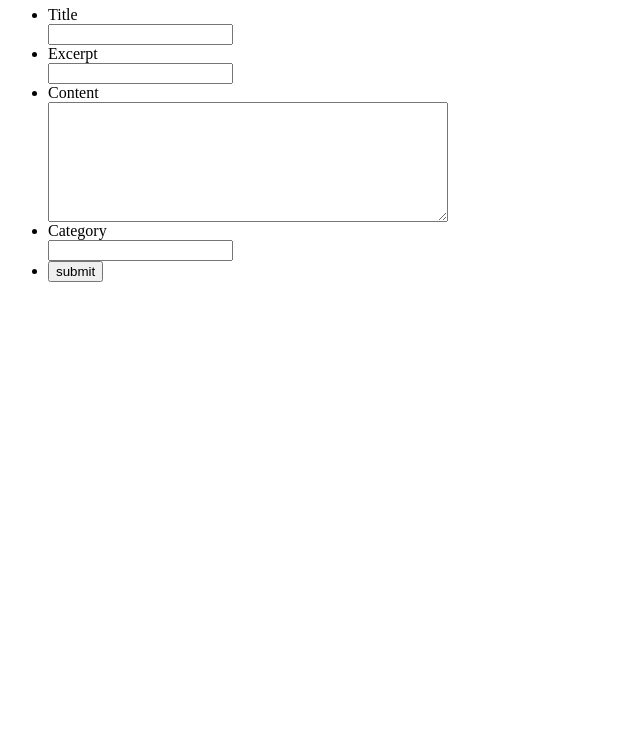
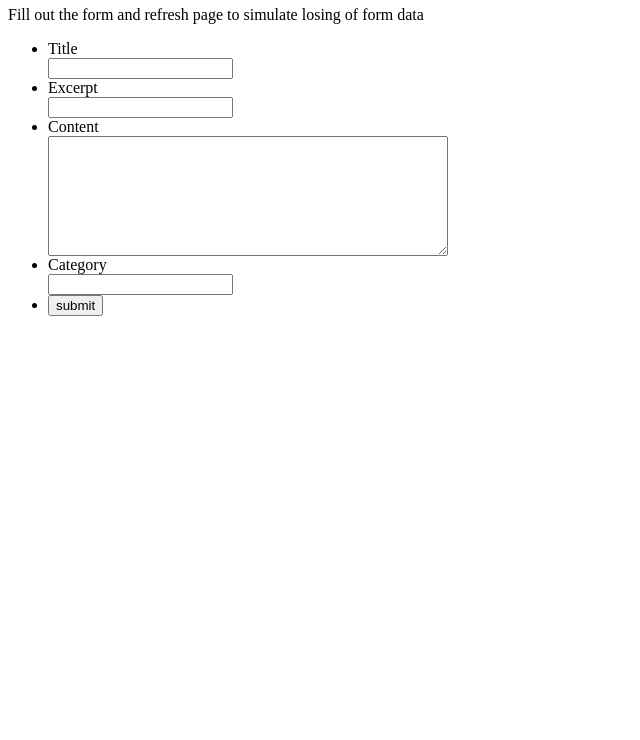
Before and after one commit to guilex/jQuery-Form-Backup, a plain HTML site: page index.html in a window 1280 px wide. Shown: the part 60-800 px from the top of the page, without its empty margins (0-640 px from the left). Drawn offline with nearby package versions, Linux system fonts and the light colour scheme.

Commit message:
demo message

```diff
--- a/index.html
+++ b/index.html
@@ -10,7 +10,7 @@
 <body>
 
 <h1>Form Example</h1>
-
+<p>Fill out the form and refresh page to simulate losing of form data</p>
 <ul>
 	<li>
 		<label for="title">Title</label>
```
